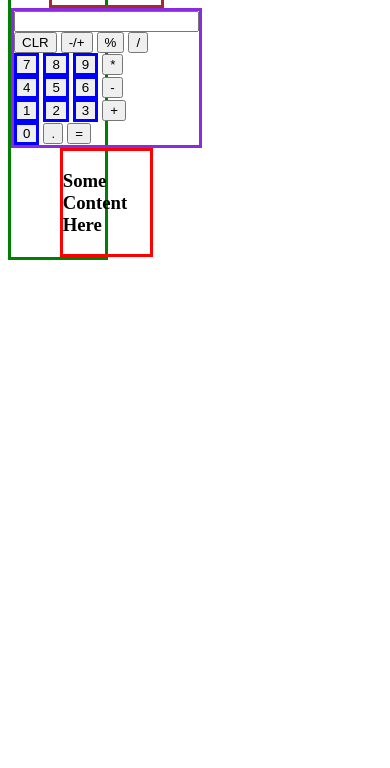
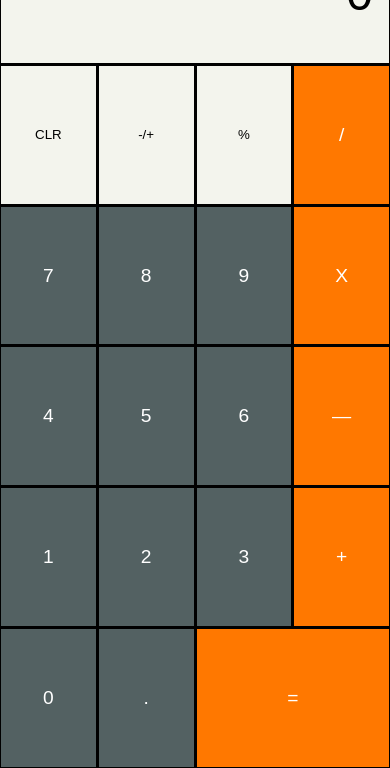
Before and after one commit to saenglan/calculator, a website: page Public/html/index.html in a window 390 px wide. Shown: the part 76-844 px from the top of the page. Drawn offline with Linux system fonts and the light colour scheme; files whose address does not match are found by name.

Commit message:
Build mobile layout

```diff
--- a/Public/css/styles.css
+++ b/Public/css/styles.css
@@ -1,35 +1,122 @@
-.widget {
-  display: flex;
-  flex-flow: column wrap;
-  justify-content: space-around;
-  width: 25%;
-  height: auto;
-  border: 3px solid green;
+/* CSS Reset Settings: */
+* {
+  margin: 0;
+  padding: 0;
+  box-sizing: border-box;
+  outline: none;
 }
-.widget-header {
-  width: auto;
-  height: auto;
-  margin: auto;
-  border: 3px solid brown;
+/*Viewport Settings: */
+body {
+  min-height: 100vh;
+  width: 100%;
+  display: grid;
+  grid-template-columns: 1fr;
+  grid-template-rows: 1fr;
 }
-.widget-form {
-  display: flex;
-  flex-flow: column wrap;
-  justify-content: space-around;
-  width: auto;
-  height: auto;
-  margin: auto;
-  border: 3px solid blueviolet;
+/* Extra small devices (phones, 600px and down) */
+@media only screen and (max-width: 600px) {
+  main {
+    border: none;
+    background-color: cyan;
+    display: grid;
+    grid-template-columns: 1fr;
+  }
+  .widget {
+    width: 100%;
+    height: 100%;
+    background-color: #000000;
+  }
+  .calc-form {
+    height: 100%;
+    width: 100%;
+    display: grid;
+    grid-template-columns: repeat(4, 1fr);
+    grid-template-rows: repeat(6, 1fr);
+    grid-gap: 1px;
+    margin: auto;
+  }
+  .calc-display {
+    grid-column: 1 / span 4;
+    background: #f3f4ed;
+    border: 1px solid #000000;
+    padding: 1rem;
+    font-size: 3rem;
+    text-align: end;
+  }
+  .calc-display::placeholder {
+    color: #000000;
+  }
+  .calc-btn {
+    border: 1px solid #000000;
+    background: #f3f4ed;
+    cursor: pointer;
+  }
+  .calc-btn:hover {
+    filter: brightness(85%);
+  }
+  .calc-number {
+    background-color: #536162;
+    color: #ffffff;
+    font-size: larger;
+  }
+  .calc-operator {
+    background-color: #ff7800;
+    color: #ffffff;
+    font-size: larger;
+  }
+
+  .calc-submit {
+    grid-column: span 2;
+    background-color: #ff7800;
+    color: #ffffff;
+    font-size: larger;
+  }
 }
-.num {
-  width: auto;
-  height: auto;
-  margin: auto;
-  border: 3px solid blue;
+/* Small devices (portrait tablets and large phones, 600px and up) */
+@media only screen and (min-width: 600px) {
+  main {
+    border: none;
+    background-color: brown;
+    display: grid;
+    grid-template-columns: 1fr;
+  }
+  .widget {
+    width: 300px;
+    height: 400px;
+    background-color: green;
+  }
 }
-.widget-footer {
-  width: auto;
-  height: auto;
-  margin: auto;
-  border: 3px solid red;
+/* Medium devices (landscape tablets, 768px and up) */
+@media only screen and (min-width: 768px) {
+  main {
+    border: none;
+    background-color: peru;
+    display: grid;
+    grid-template-columns: 1fr;
+  }
+  .widget {
+    width: 400px;
+    height: 500px;
+    background-color: green;
+  }
 }
+/* Large devices (laptops/desktops, 992px and up) */
+@media only screen and (min-width: 992px) {
+  main {
+    border: none;
+    background-color: darkgreen;
+    display: grid;
+    grid-template-columns: 1fr;
+  }
+}
+/* Extra large devices (large laptops and desktops, 1200px and up) */
+@media only screen and (min-width: 1200px) {
+  main {
+    border: none;
+    background-color: mediumpurple;
+    display: grid;
+    grid-template-columns: 1fr;
+  }
+}
+/* grid-template-columns: repeat(auto-fill, minmax(250px, 1fr));
+  grid-template-rows: repeat(10, 10%); */
--- a/Public/html/index.html
+++ b/Public/html/index.html
@@ -9,55 +9,92 @@
   </head>
   <body id="f485da57-1240-451b-83bc-2b9121f5a7bf">
     <main id="4b46a4b6-7a5b-479b-96c3-8c4dd046eefe">
-      <section id="" class="widget" title="Calculator">
-        <header id="2af54a90-aee9-461b-8125-572ab34f48be" class="widget-header">
-          <h1 id="69f726ea-9dfe-4a80-aaf8-6251ac1f589f" class="title">
-            Calculator
-          </h1>
-        </header>
+      <aside id="8b3b069d-f5e6-49dd-b31f-eeb31de461de" class="widget">
         <form
           id="0e6f9293-56f5-4610-9cf2-d1935c249254"
           name="calculatorForm"
-          class="widget-form"
+          class="calc-form"
           action="/"
           method="post"
         >
-          <div><input type="text" /></div>
-          <div>
-            <input type="button" name="btnClear" value="CLR" class="spec" />
-            <input type="button" name="btnPosNeg" value="-/+" class="spec" />
-            <input type="button" name="btnPercent" value="%" class="spec" />
-            <input type="button" name="btnDivide" value="/" class="oper" />
-          </div>
-          <div>
-            <input type="button" name="btnSeven" value="7" class="num" />
-            <input type="button" name="btnEight" value="8" class="num" />
-            <input type="button" name="btnNine" value="9" class="num" />
-            <input type="button" name="btnMultiply" value="*" class="oper" />
-          </div>
+          <input
+            type="text"
+            name="calculatorDisplay"
+            class="calc-display"
+            placeholder="0"
+          />
 
-          <div>
-            <input type="button" name="btnFour" value="4" class="num" />
-            <input type="button" name="btnFive" value="5" class="num" />
-            <input type="button" name="btnSix" value="6" class="num" />
-            <input type="button" name="btnMinus" value="-" class="oper" />
-          </div>
-          <div>
-            <input type="button" name="btnOne" value="1" class="num" />
-            <input type="button" name="btnTwo" value="2" class="num" />
-            <input type="button" name="btnThree" value="3" class="num" />
-            <input type="button" name="btnAdd" value="+" class="oper" />
-          </div>
-          <div>
-            <input type="button" name="btnZero" value="0" class="num" />
-            <input type="button" name="btnDecimal" value="." class="oper" />
-            <button type="submit">=</button>
-          </div>
+          <button type="button" name="btnClear" class="calc-btn calc-special">
+            CLR
+          </button>
+          <button type="button" name="btnPosNeg" class="calc-btn calc-special">
+            -/+
+          </button>
+          <button type="button" name="btnPercent" class="calc-btn calc-special">
+            %
+          </button>
+          <button type="button" name="btnDivide" class="calc-btn calc-operator">
+            /
+          </button>
+
+          <button type="button" name="btnSeven" class="calc-btn calc-number">
+            7
+          </button>
+          <button type="button" name="btnEight" class="calc-btn calc-number">
+            8
+          </button>
+          <button type="button" name="btnNine" class="calc-btn calc-number">
+            9
+          </button>
+          <button
+            type="button"
+            name="btnMultiply"
+            class="calc-btn calc-operator"
+          >
+            X
+          </button>
+
+          <button type="button" name="btnFour" class="calc-btn calc-number">
+            4
+          </button>
+          <button type="button" name="btnFive" class="calc-btn calc-number">
+            5
+          </button>
+          <button type="button" name="btnSix" class="calc-btn calc-number">
+            6
+          </button>
+          <button
+            type="button"
+            name="btnSubtract"
+            class="calc-btn calc-operator"
+          >
+            —
+          </button>
+
+          <button type="button" name="btnOne" class="calc-btn calc-number">
+            1
+          </button>
+          <button type="button" name="btnTwo" class="calc-btn calc-number">
+            2
+          </button>
+          <button type="button" name="btnThree" class="calc-btn calc-number">
+            3
+          </button>
+          <button type="button" name="btnAdd" class="calc-btn calc-operator">
+            +
+          </button>
+
+          <button type="button" name="btnZero" class="calc-btn calc-number">
+            0
+          </button>
+          <button type="button" name="btnDecimal" class="calc-btn calc-number">
+            .
+          </button>
+          <button type="submit" name="btnEqual" class="calc-btn calc-submit">
+            =
+          </button>
         </form>
-        <footer id="c54a77fb-78d1-4b93-b442-e21a0653351f" class="widget-footer">
-          <h3>Some Content Here</h3>
-        </footer>
-      </section>
+      </aside>
     </main>
   </body>
 </html>
```
